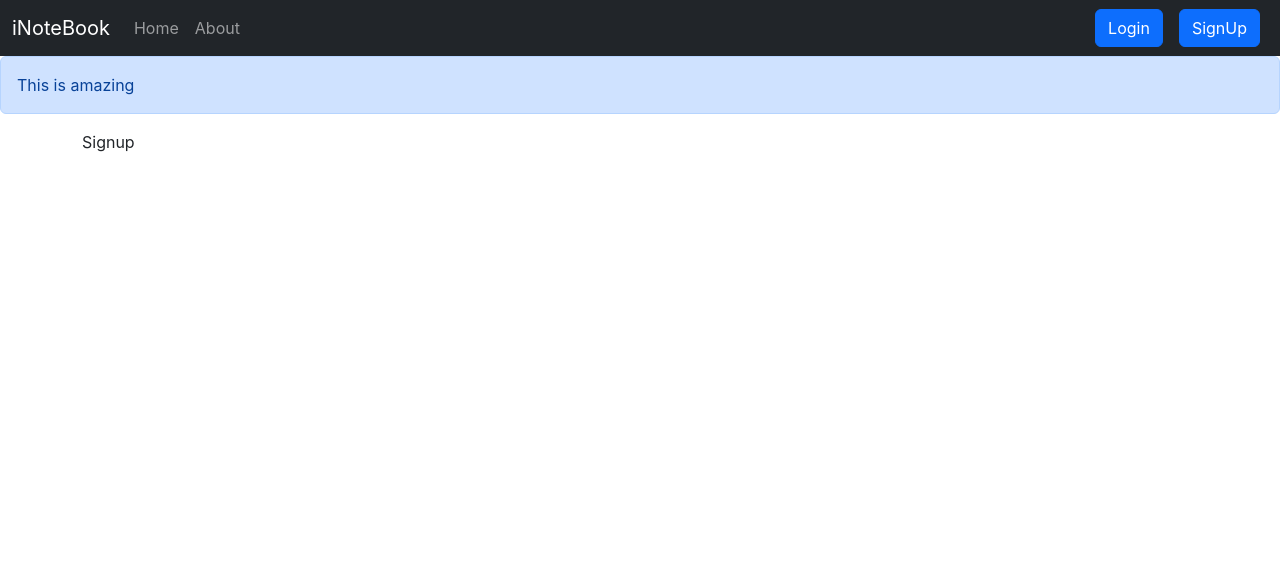
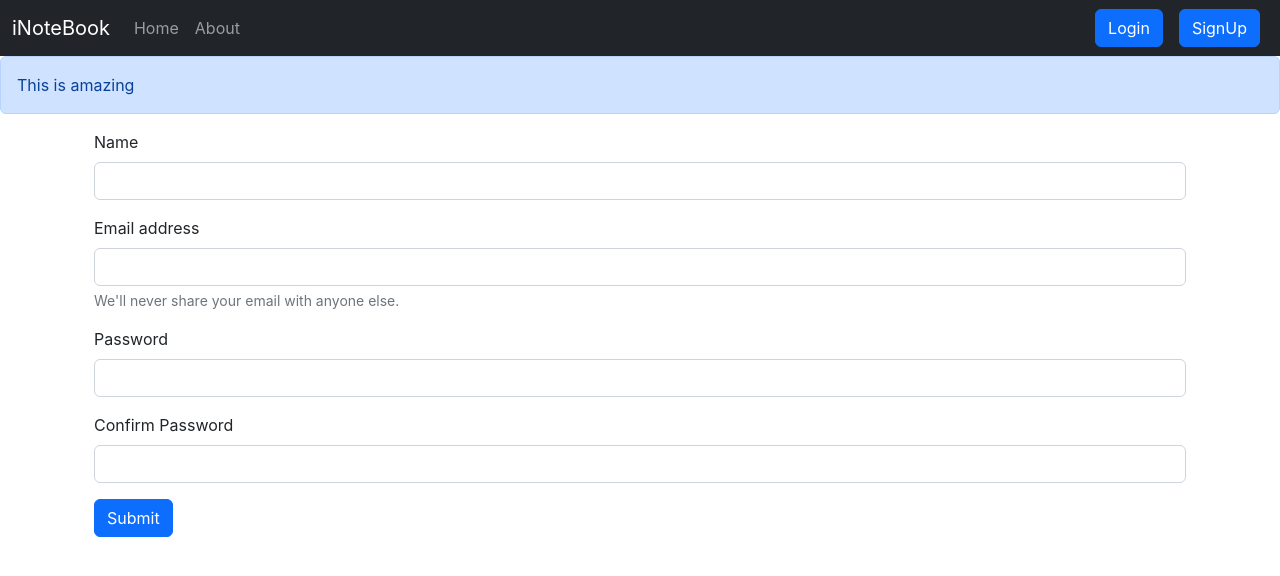
Before and after one commit to shrinivasmandhare7/inotebook, a React (Create React App) app: page /Signup in a window 1280 px wide. Shown: the top 576 px of the page. Built offline with nearby package versions, Linux system fonts and the light colour scheme.

Commit message:
Added Signup Component

```diff
--- a/src/components/Signup.js
+++ b/src/components/Signup.js
@@ -1,8 +1,61 @@
-import React from 'react'
+import React, { useState } from 'react';
+import { useNavigate } from 'react-router-dom'
 
 export const Signup = () => {
-    return (
-        <div>Signup</div>
+    const [credentials, setCredentials] = useState({
+        name: "",
+        email: "",
+        password: "",
+        confirmPassword: ""
+    })
+    let Navigate = useNavigate();
+    const handleOnSubmit = async (e) => {
+        e.preventDefault();//to stop the page from reloading
+        const { name, email, password } = credentials;
+        //API call
+        const response = await fetch(`http://localhost:5000/api/auth/createuser`,
+            {
+                method: 'POST',
+                headers: {
+                    'Content-Type': 'application/json',
+                }, body: JSON.stringify({ name, email, password })
+            });
+        const json = await response.json();
+        console.log(json)
+
+        //Save the auth-token and rediect
+        localStorage.setItem('token', json.authToken);
+        Navigate("/");
+
+    }
+    const onChange = (e) => {
+        setCredentials({ ...credentials, [e.target.name]: e.target.value })
+    }
+    return (<>
+        <div className='container'>
+            <form onSubmit={handleOnSubmit}>
+                <div className="mb-3">
+                    <label htmlFor="name" className="form-label">Name</label>
+                    <input type="text" className="form-control" id="name" name="name" onChange={onChange} />
+                </div>
+                <div className="mb-3">
+                    <label htmlFor="email" className="form-label">Email address</label>
+                    <input type="email" className="form-control" id="email" name="email" onChange={onChange} aria-describedby="emailHelp" />
+                    <div id="emailHelp" className="form-text">We'll never share your email with anyone else.</div>
+                </div>
+                <div className="mb-3">
+                    <label htmlFor="password" className="form-label">Password</label>
+                    <input type="password" className="form-control" id="password" name="password" onChange={onChange} minLength={5} required />
+                </div>
+                <div className="mb-3">
+                    <label htmlFor="confirmPassword" className="form-label">Confirm Password</label>
+                    <input type="password" className="form-control" id="confirmPassword" name="confirmPassword" onChange={onChange} minLength={5} required />
+                </div>
+                <button type="submit" className="btn btn-primary">Submit</button>
+            </form>
+        </div>
+    </>
+
     )
 }
 export default Signup
```
Also changed, not shown: 1 other file (tests, documents, lock files or other folders).
